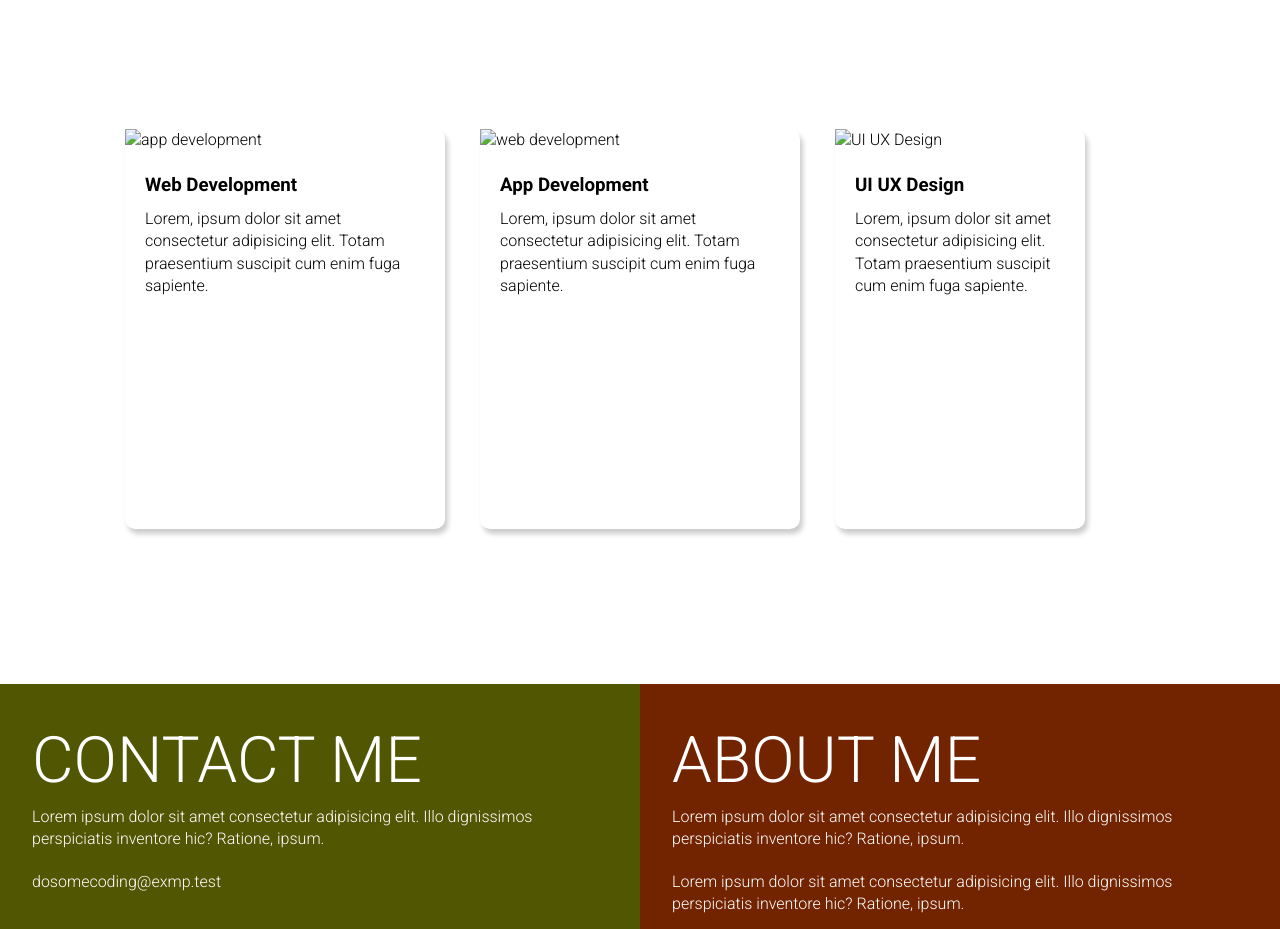
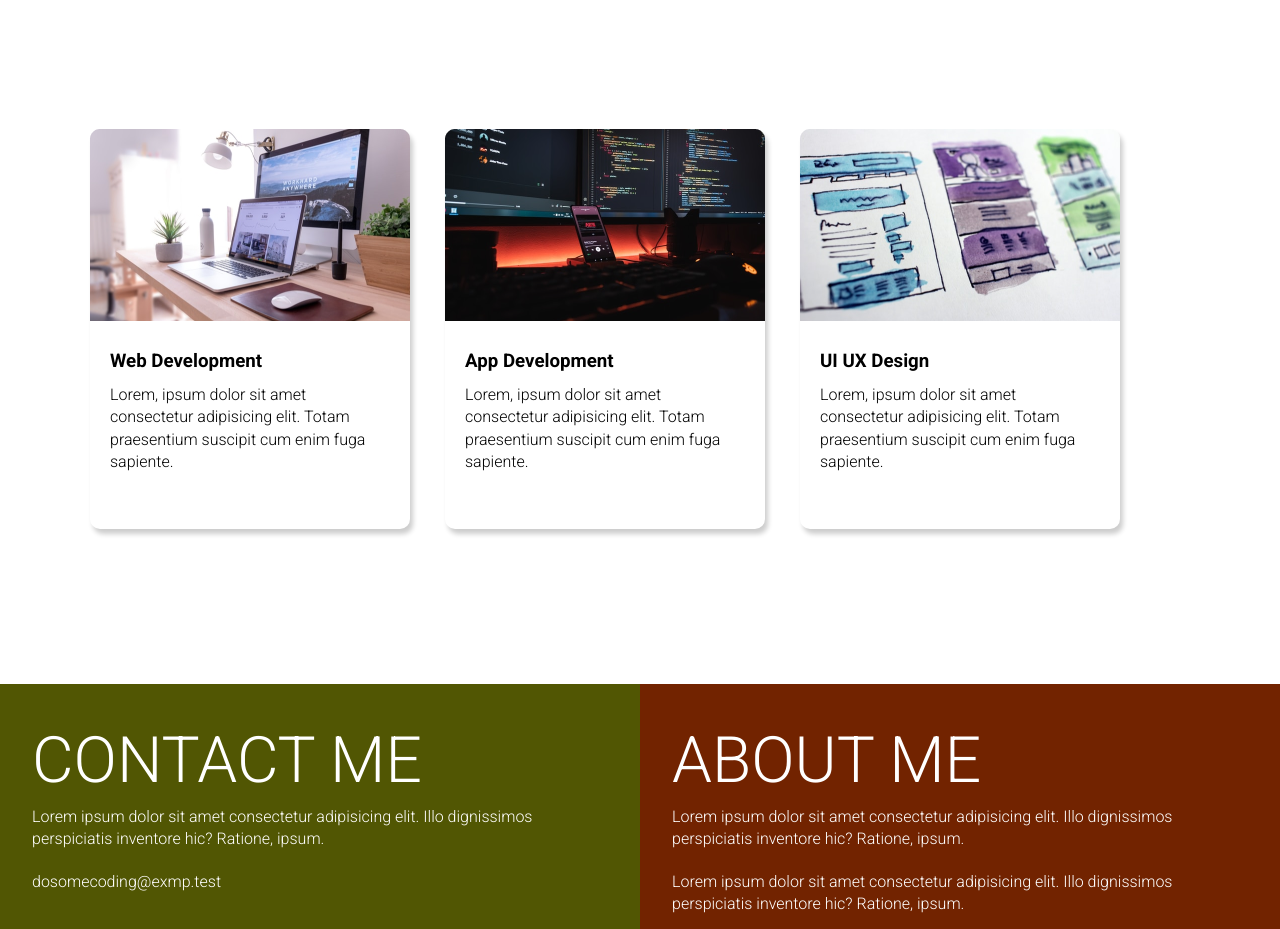
Before and after one commit to Amisha-Mohanty03/Developer-Landing-Page, a plain HTML site: page index.html in a window 1280 px wide. Shown: the part 1000-1929 px from the top of the page. Drawn offline with Linux system fonts and the light colour scheme; files whose address does not match are found by name.

Commit message:
Update picture locations

```diff
--- a/index.html
+++ b/index.html
@@ -20,7 +20,7 @@
         <div class="grid_item">
             <div class="card">
                 <div class="image_container">
-                    <img src="images/web.jpeg" alt="app development"/>
+                    <img src="web.jpeg" alt="app development"/>
                     <div class="card_content">
                         <h3>Web Development</h3>
                         <p>Lorem, ipsum dolor sit amet consectetur adipisicing elit. Totam praesentium suscipit cum enim fuga sapiente.</p>
@@ -32,7 +32,7 @@
         <div class="grid_item">
             <div class="card">
                 <div class="image_container">
-                    <img src="images/mobile.jpeg" alt="web development"/>
+                    <img src="mobile.jpeg" alt="web development"/>
                     <div class="card_content">
                         <h3>App Development</h3>
                         <p>Lorem, ipsum dolor sit amet consectetur adipisicing elit. Totam praesentium suscipit cum enim fuga sapiente.</p>
@@ -45,7 +45,7 @@
         <div class="grid_item">
             <div class="card">
                 <div class="image_container">
-                    <img src="images/uiux.jpeg" alt="UI UX Design"/>
+                    <img src="uiux.jpeg" alt="UI UX Design"/>
                     <div class="card_content">
                         <h3>UI UX Design</h3>
                         <p>Lorem, ipsum dolor sit amet consectetur adipisicing elit. Totam praesentium suscipit cum enim fuga sapiente.</p>
```
